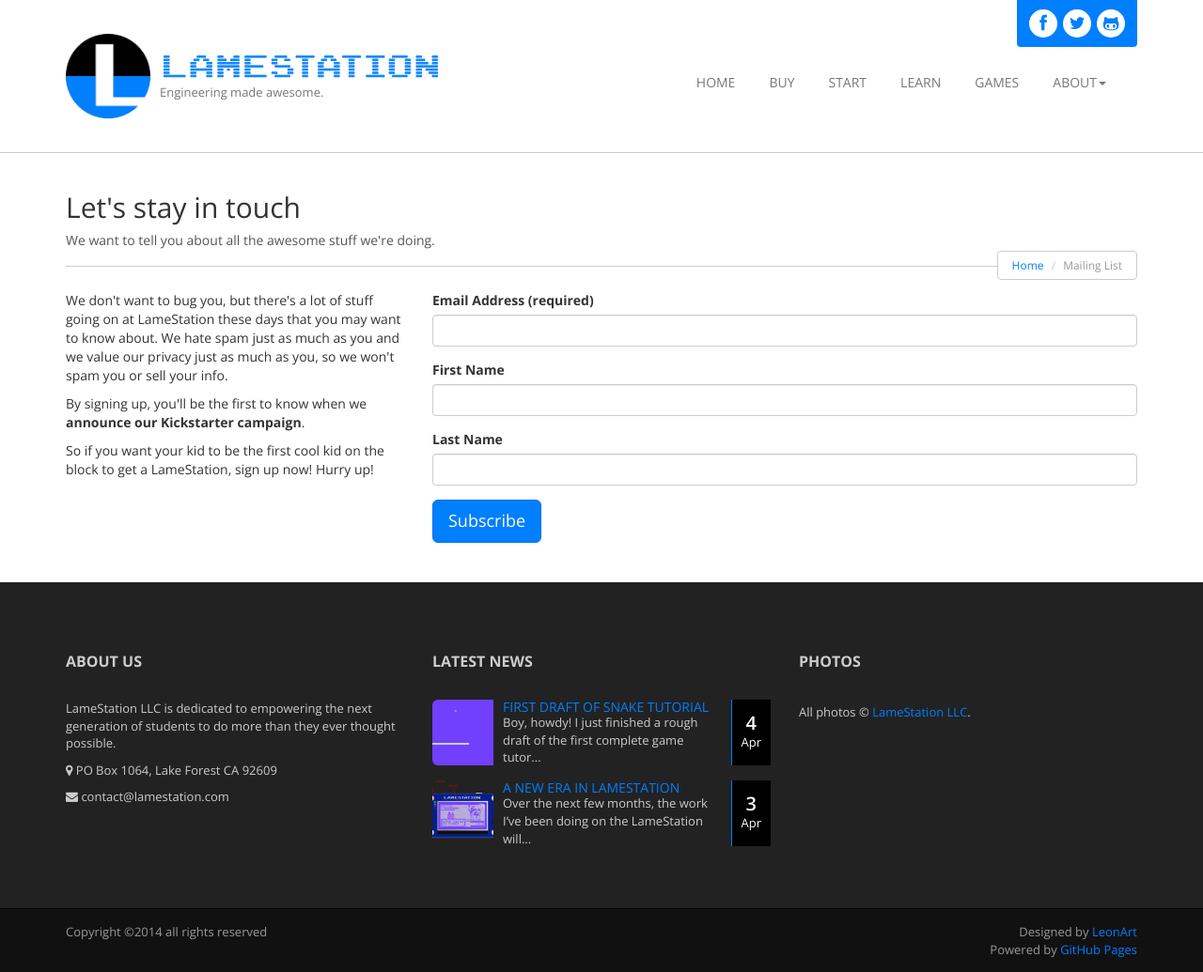
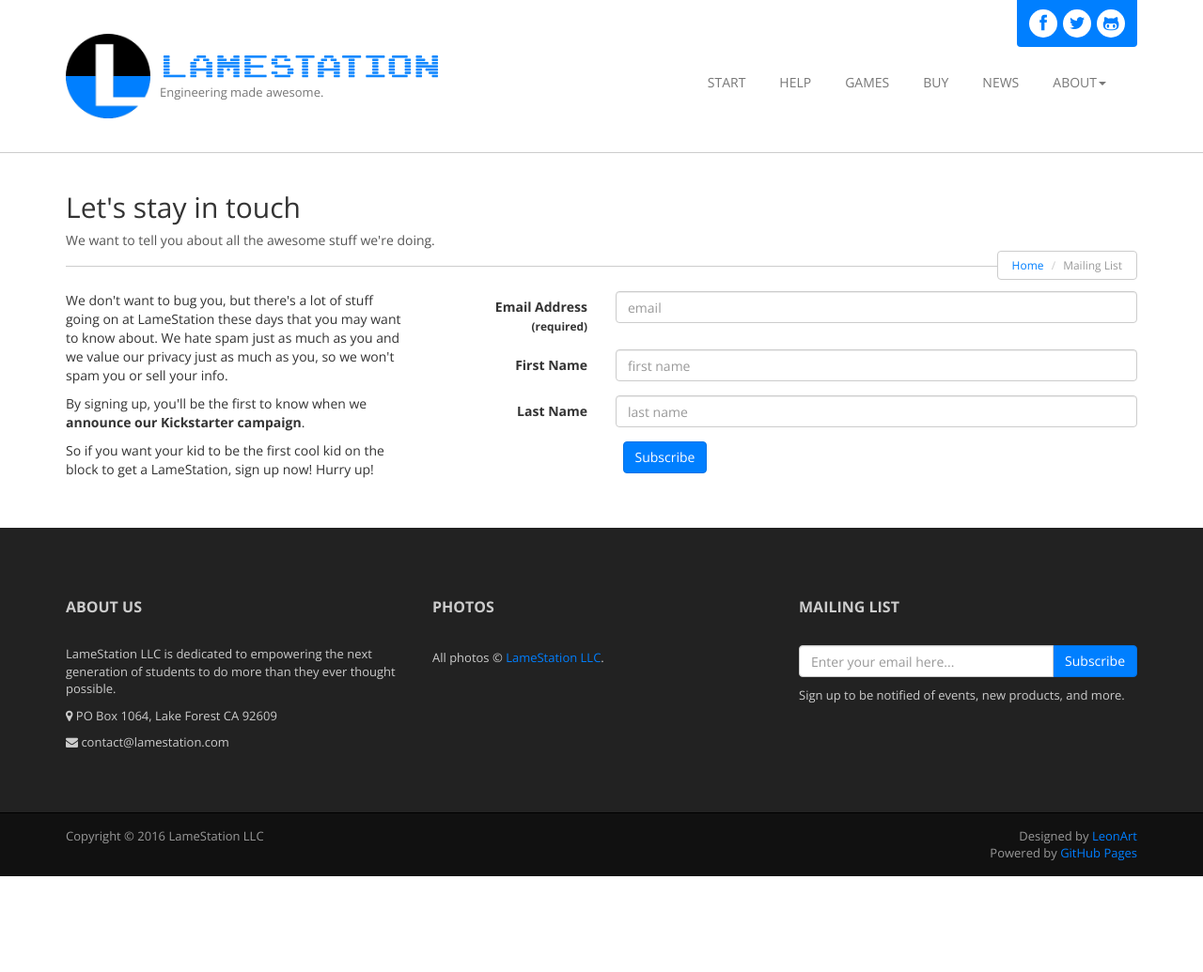
Before and after one commit to lamestation/lamestation.github.io, a Jekyll site: the page built from mail.html, in a window 1280 px wide. Shown: the whole page at 94% size. Built offline with Jekyll 4.4.1, drawn with Linux system fonts in a browser that asks for light colours; after the commit the page ends 933 px from its top, so only the background shows below that.

Commit message:
Improved mailing list sign up; add link to Spin reference

```diff
--- a/_config.yml
+++ b/_config.yml
@@ -6,20 +6,19 @@
 title: LameStation
 
 pages_list:
-    Home:
-        - '/'
+    Start:
+        - '/start/'
+    Help:
+        - '/help/'
+    Games:
+        - '/games/'
     Buy:
         - '/buy/'
-    Start:
-        - '/start/'
-    Learn:
-        - 'https://bweir.gitbooks.io/lamestation-book/content/'
-    Games:
-        - '/games/'
+    News:
+        - '/news/'
     About:
         - Contact: '/contact/'
         - Mailing List: '/mail/'
-        - News: '/news/'
         - FAQ: '/faq/'
 
 collections:
--- a/_includes/footer.html
+++ b/_includes/footer.html
@@ -9,17 +9,20 @@
                     <p><i class="fa fa-map-marker"></i> PO Box 1064, Lake Forest CA 92609</p>
                     <p><i class="fa fa-envelope"></i> contact@lamestation.com</p>
                 </div>
+                <div class="footer_teaser col-sm-4 col-md-4" id="latest-flickr-images">
+                    <h3>Photos</h3>
+                    <ul></ul> <p>All photos © <a href="http://www.lamestation.com" target="_blank">LameStation LLC</a>.</p>
+                </div>
                 <div class="footer_teaser col-sm-4 col-md-4">
-          <h3>Latest News</h3>
+                    <h3>Mailing List</h3>
+                    <p>{% include mailchimp_sm.html %}</p>
+                    <p>Sign up to be notified of events, new products, and more.</p>
+                    <!--          <h3>Latest News</h3>
                         <ul class="media-list">
                         {% for post in site.posts limit:2 %}
                         {% include news_item.html %}
                         {% endfor %}
-          </ul>
-        </div>
-        <div class="footer_teaser col-sm-4 col-md-4" id="latest-flickr-images">
-          <h3>Photos</h3>
-          <ul></ul> <p>All photos © <a href="http://www.lamestation.com" target="_blank">LameStation LLC</a>.</p>
+                        </ul>-->
                 </div>
             </div>
         </div>
--- a/_includes/footer/copyright.html
+++ b/_includes/footer/copyright.html
@@ -1,7 +1,7 @@
 <section class="copyright">
   <div class="container">
     <div class="row">
-      <div class="col-sm-6 col-md-6"> Copyright ©2014 all rights reserved </div>
+      <div class="col-sm-6 col-md-6"> Copyright © 2016 LameStation LLC</div>
       <div class="text-right col-sm-6 col-md-6"> Designed by <a href="http://www.leonart.gr">LeonArt</a><br/>
         Powered by <a href="https://pages.github.com/">GitHub Pages</a> </div>
     </div>
--- a/_includes/mailchimp.html
+++ b/_includes/mailchimp.html
@@ -1,23 +1,32 @@
 <!-- Begin MailChimp Signup Form -->
-<form action="//lamestation.us7.list-manage.com/subscribe/post?u=1a23a687f503012af61b2d7f3&amp;id=b6b1f5f072" method="post" id="mc-embedded-subscribe-form" name="mc-embedded-subscribe-form" class="validate" target="_blank" novalidate>
+<form class="form-horizontal" action="//lamestation.us7.list-manage.com/subscribe/post?u=1a23a687f503012af61b2d7f3&amp;id=b6b1f5f072" method="post" id="mc-embedded-subscribe-form" name="mc-embedded-subscribe-form" class="validate" target="_blank" novalidate>
     <div class="form-group">
-        <label for="mce-EMAIL">Email Address (required)</label>
-        <input class="form-control" type="email" value="" name="EMAIL" class="required email" id="mce-EMAIL">
+        <label class="col-sm-3 control-label" for="mce-EMAIL">Email Address<br/><small>(required)</small></label>
+        <div class="col-sm-9">
+            <input class="form-control" type="email" value="" name="EMAIL" class="required email" id="mce-EMAIL" placeholder="email">
+        </div>
     </div>
     <div class="form-group">
-        <label for="mce-FNAME">First Name </label>
-        <input class="form-control" type="text" value="" name="FNAME" class="" id="mce-FNAME">
+        <label class="col-sm-3 control-label" for="mce-FNAME">First Name </label>
+        <div class="col-sm-9">
+            <input class="form-control" type="text" value="" name="FNAME" class="" id="mce-FNAME" placeholder="first name">
+        </div>
     </div>
     <div class="form-group">
-        <label for="mce-LNAME">Last Name </label>
-        <input class="form-control" type="text" value="" name="LNAME" class="" id="mce-LNAME">
+        <label class="col-sm-3 control-label" for="mce-LNAME">Last Name </label>
+        <div class="col-sm-9">
+            <input class="form-control" type="text" value="" name="LNAME" class="" id="mce-LNAME" placeholder="last name">
+        </div>
     </div>
     <div id="mce-responses" class="clear">
         <div class="response" id="mce-error-response" style="display:none"></div>
         <div class="response" id="mce-success-response" style="display:none"></div>
     </div>    <!-- real people should not fill this in and expect good things - do not remove this or risk form bot signups-->
     <div style="position: absolute; left: -5000px;" aria-hidden="true"><input type="text" name="b_1a23a687f503012af61b2d7f3_b6b1f5f072" tabindex="-1" value=""></div>
-    <div class="clear"><input type="submit" value="Subscribe" name="subscribe" id="mc-embedded-subscribe" class="btn btn-primary btn-lg"></div>
+
+    <div class="col-sm-offset-3 col-sm-9">
+        <input type="submit" value="Subscribe" name="subscribe" id="mc-embedded-subscribe" class="btn btn-primary"></div>
+    </div>
 </form>
 
 <!--End mc_embed_signup-->
--- /dev/null
+++ b/_includes/mailchimp_sm.html
@@ -0,0 +1,15 @@
+<!-- Begin MailChimp Signup Form -->
+<form action="//lamestation.us7.list-manage.com/subscribe/post?u=1a23a687f503012af61b2d7f3&amp;id=b6b1f5f072" method="post" id="mc-embedded-subscribe-form" name="mc-embedded-subscribe-form" class="validate" target="_blank" novalidate>
+    <div class="input-group">
+        <input class="form-control" type="email" value="" name="EMAIL" class="required email" id="mce-EMAIL" placeholder="Enter your email here...">
+        <div id="mce-responses" class="clear">
+            <div class="response" id="mce-error-response" style="display:none"></div>
+            <div class="response" id="mce-success-response" style="display:none"></div>
+        </div>    <!-- real people should not fill this in and expect good things - do not remove this or risk form bot signups-->
+        <div style="position: absolute; left: -5000px;" aria-hidden="true"><input type="text" name="b_1a23a687f503012af61b2d7f3_b6b1f5f072" tabindex="-1" value=""></div>
+        <span class="input-group-btn">
+            <input type="submit" value="Subscribe" name="subscribe" id="mc-embedded-subscribe" class="btn btn-primary">
+        </span>
+    </div>
+</form>
+<!--End mc_embed_signup-->
--- a/learn.html
+++ /dev/null
@@ -1,6 +0,0 @@
----
-layout: redirect
-sitemap: false
-permalink: /learn/
-redirect_to: https://bweir.gitbooks.io/lamestation-book/content/
----
```
Also changed, not shown: start.html (+24 -4 lines), images/ide.png (added), images/lamestation_slick1.jpg. Lines whose indentation alone changed are shown as unchanged.
